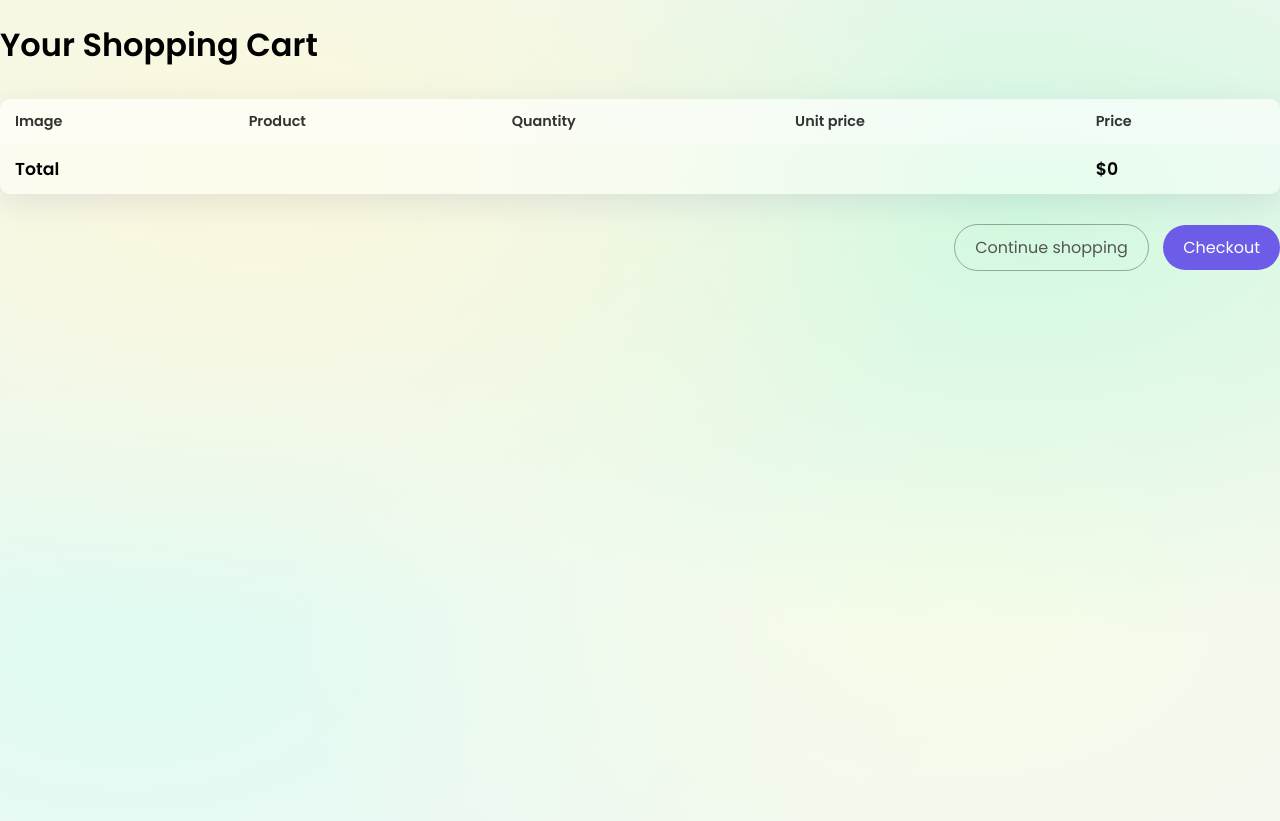
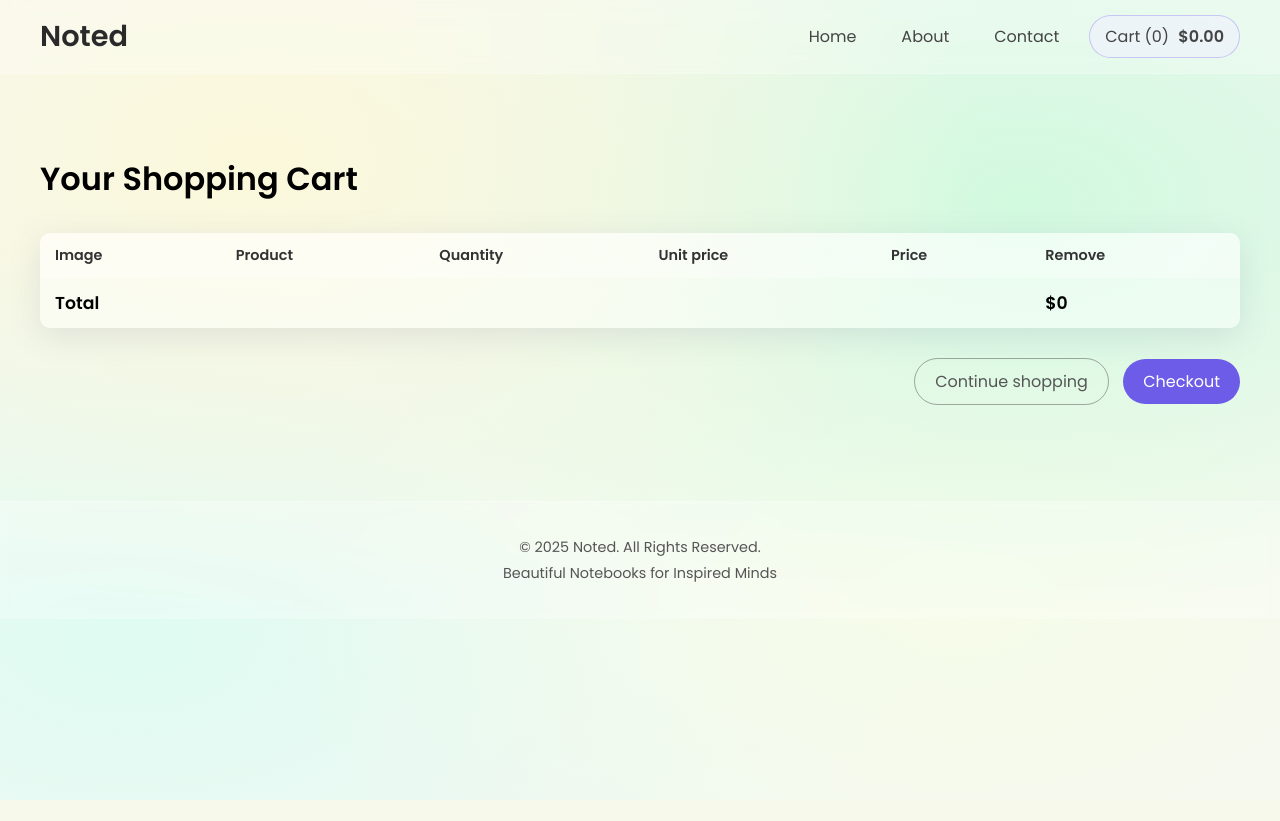
Before and after one commit to Tilooo/Noted, a Django app: page /cart/ in a window 1280 px wide. After the commit the page ends 800 px from the top, so only its background shows below. Run offline with Django 5.2, Linux system fonts and the light colour scheme.

Commit message:
9. Main Navigation Bar. Item remove  function. Footer. They Styles.

```diff
--- /dev/null
+++ b/cart/context_processors.py
@@ -0,0 +1,6 @@
+# cart/context_processors.py
+
+from .cart import Cart
+
+def cart(request):
+    return {'cart': Cart(request)}
--- a/cart/urls.py
+++ b/cart/urls.py
@@ -1,3 +1,5 @@
+# cart/urls.py
+
 from django.urls import path
 from . import views
 
@@ -6,4 +8,5 @@ app_name = 'cart'
 urlpatterns = [
     path('', views.cart_detail, name='cart_detail'),
     path('add/<int:product_id>/', views.cart_add, name='cart_add'),
+    path('remove/<int:product_id>/', views.cart_remove, name='cart_remove'),
 ]
--- a/cart/views.py
+++ b/cart/views.py
@@ -15,3 +15,9 @@ def cart_add(request, product_id):
 def cart_detail(request):
     cart = Cart(request)
     return render(request, 'cart/detail.html', {'cart': cart})
+
+def cart_remove(request, product_id):
+    cart = Cart(request)
+    product = get_object_or_404(Product, id=product_id)
+    cart.remove(product)
+    return redirect('cart:cart_detail')
--- a/noted_project/settings.py
+++ b/noted_project/settings.py
@@ -64,6 +64,7 @@ TEMPLATES = [
                 'django.template.context_processors.request',
                 'django.contrib.auth.context_processors.auth',
                 'django.contrib.messages.context_processors.messages',
+                'cart.context_processors.cart',
             ],
         },
     },
--- a/static/css/style.css
+++ b/static/css/style.css
@@ -216,3 +216,98 @@ tr.total {
 .btn-secondary:hover {
     background-color: rgba(0, 0, 0, 0.05);
 }
+
+/* Header & Navigation Styles */
+.site-header {
+    padding: 15px 40px;
+    background: rgba(255, 255, 255, 0.25); /* slightly less transparent */
+    backdrop-filter: blur(10px);
+    -webkit-backdrop-filter: blur(10px);
+    border-bottom: 1px solid rgba(255, 255, 255, 0.2);
+    position: sticky;
+    top: 0;
+    z-index: 100;
+    width: 100%;
+    box-sizing: border-box;
+}
+
+.header-container {
+    display: flex;
+    justify-content: space-between;
+    align-items: center;
+    max-width: 1200px;
+    margin: 0 auto;
+}
+
+.logo a {
+    font-size: 1.8rem;
+    font-weight: 600;
+    color: #2a2a2a;
+    text-decoration: none;
+}
+
+.main-nav ul {
+    margin: 0;
+    padding: 0;
+    list-style-type: none;
+    display: flex;
+    align-items: center;
+    gap: 15px; /* space between nav items */
+}
+
+.main-nav a {
+    font-size: 1rem;
+    color: #444;
+    text-decoration: none;
+    padding: 8px 15px;
+    border-radius: 50px;
+    transition: all 0.3s ease;
+    display: block;
+}
+
+.main-nav a:hover {
+    background-color: rgba(255, 255, 255, 0.5);
+}
+
+/* special styling for the cart link */
+.cart-link a {
+    background-color: rgba(240, 240, 255, 0.6); /* violet-white tint */
+    border: 1px solid rgba(108, 92, 231, 0.3); /* violet border */
+}
+
+.cart-link a:hover {
+    background-color: rgba(255, 255, 255, 0.8);
+    border-color: rgba(108, 92, 231, 0.6);
+}
+
+.cart-link span {
+    font-weight: 600;
+    margin-left: 5px;
+}
+
+/* Footer Styles */
+.site-footer {
+    margin-top: 60px; /* pushes footer down from the content */
+    padding: 30px 40px;
+    background: rgba(255, 255, 255, 0.25);
+    backdrop-filter: blur(5px);
+    -webkit-backdrop-filter: blur(5px);
+    border-top: 1px solid rgba(255, 255, 255, 0.2);
+    color: #555;
+    text-align: center;
+}
+
+.footer-container p {
+    margin: 5px 0;
+    font-size: 0.9rem;
+}
+
+.remove-link {
+    color: #c0392b;
+    text-decoration: none;
+    font-size: 1.5rem;
+    font-weight: bold;
+}
+.remove-link:hover {
+    color: #e74c3c;
+}
--- a/templates/cart/detail.html
+++ b/templates/cart/detail.html
@@ -11,6 +11,7 @@
         <th>Quantity</th>
         <th>Unit price</th>
         <th>Price</th>
+        <th>Remove</th>
       </tr>
     </thead>
     <tbody>
@@ -26,11 +27,12 @@
             <td>{{ item.quantity }}</td>
             <td class="num">${{ item.price }}</td>
             <td class="num">${{ item.total_price }}</td>
+            <td><a href="{% url 'cart:cart_remove' product.id %}" class="remove-link">×</a></td>
           </tr>
         {% endwith %}
       {% endfor %}
       <tr class="total">
-        <td colspan="4">Total</td>
+        <td colspan="5">Total</td>
         <td class="num">${{ cart.get_total_price }}</td>
       </tr>
     </tbody>
--- a/templates/shop/base.html
+++ b/templates/shop/base.html
@@ -1,18 +1,53 @@
 <!DOCTYPE html>
 {% load static %}
 <html lang="en">
-<link rel="preconnect" href="https://fonts.googleapis.com">
-<link rel="preconnect" href="https://fonts.gstatic.com" crossorigin>
-<link href="https://fonts.googleapis.com/css2?family=Poppins:wght@300;400;600&display=swap" rel="stylesheet">
 <head>
     <meta charset="UTF-8">
-    <title>Noted</title>
+    <meta name="viewport" content="width=device-width, initial-scale=1.0">
+    <title>Noted - Beautiful Paper Notebooks</title>
+
     <link rel="stylesheet" href="{% static 'css/style.css' %}">
+
+    <link rel="preconnect" href="https://fonts.googleapis.com">
+    <link rel="preconnect" href="https://fonts.gstatic.com" crossorigin>
+    <link href="https://fonts.googleapis.com/css2?family=Poppins:wght@300;400;600&display=swap" rel="stylesheet">
 </head>
 <body>
-    <div class="main-container">
+
+    <!--     SITE HEADER         -->
+    <header class="site-header">
+        <div class="header-container">
+            <div class="logo">
+                <a href="{% url 'shop:product_list' %}">Noted</a>
+            </div>
+            <nav class="main-nav">
+                <ul>
+                    <li><a href="{% url 'shop:product_list' %}">Home</a></li>
+                    <li><a href="#">About</a></li>
+                    <li><a href="#">Contact</a></li>
+                    <li class="cart-link">
+                        <a href="{% url 'cart:cart_detail' %}">
+                            Cart ({{ cart|length }}) <span>${{ cart.get_total_price|floatformat:2 }}</span>
+                        </a>
+                    </li>
+                </ul>
+            </nav>
+        </div>
+    </header>
+
+    <!--    MAIN PAGE CONTENT    -->
+    <main class="container">
         {% block content %}
         {% endblock %}
-    </div>
+    </main>
+
+    <!--      SITE FOOTER        -->
+    <footer class="site-footer">
+        <div class="footer-container">
+            <p>&copy; 2025 Noted. All Rights Reserved.</p>
+            <p>Beautiful Notebooks for Inspired Minds</p>
+        </div>
+    </footer>
+
 </body>
 </html>
```
